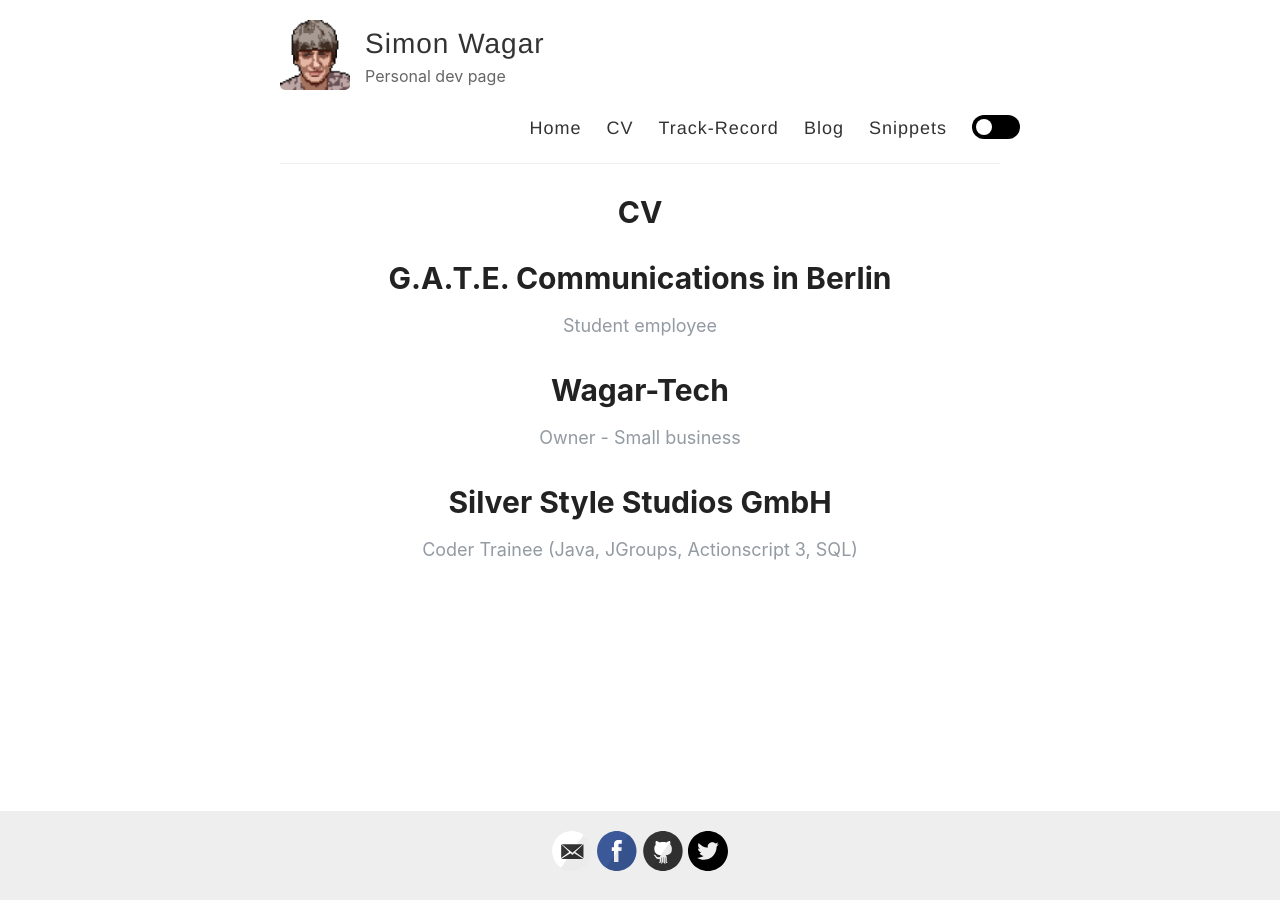
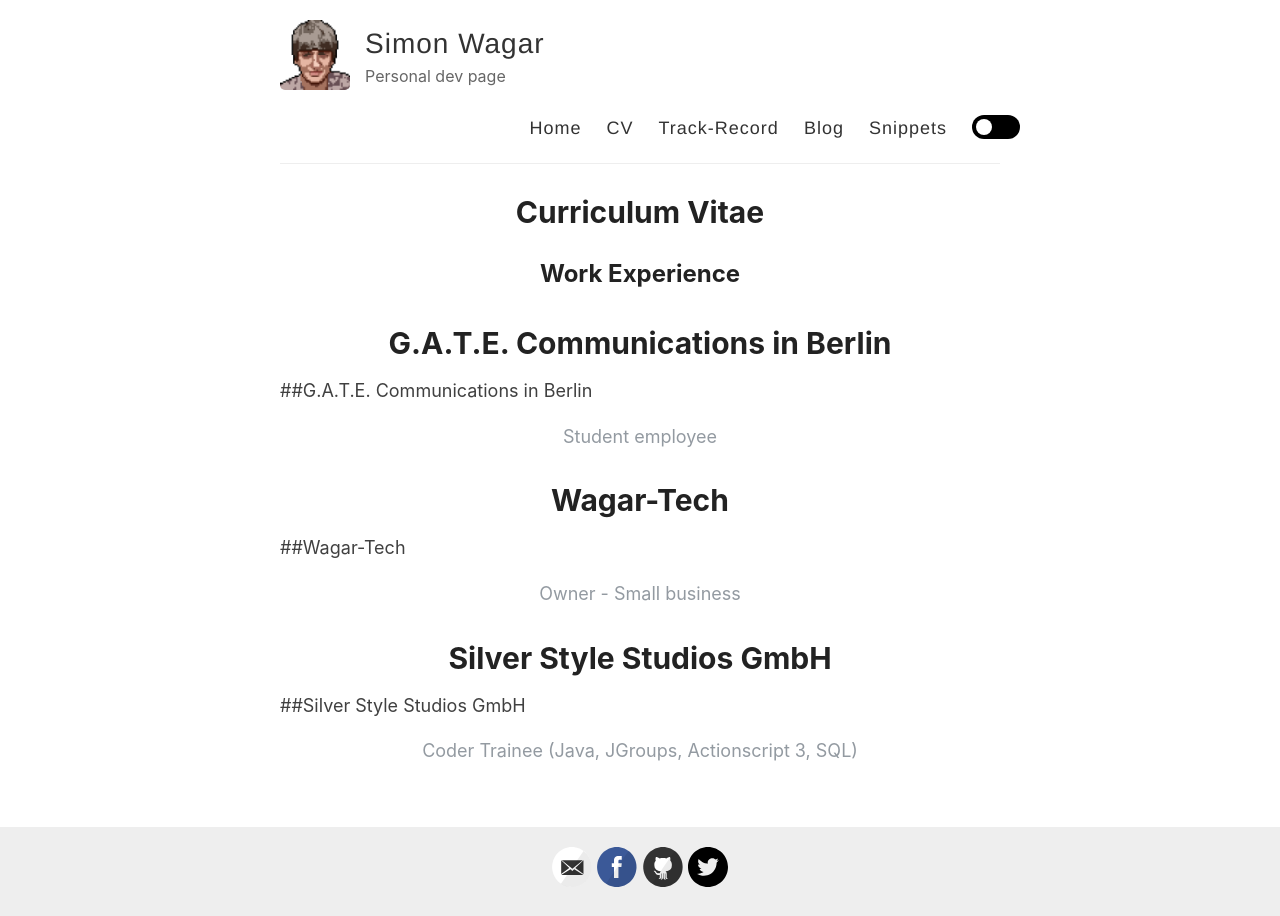
Before and after one commit to swagar/my-reverie, a Jekyll site: the page built from _pages/cv.md, in a window 1280 px wide. Built offline with Jekyll 4.4.1, drawn with Linux system fonts in a browser that asks for light colours.

Commit message:
work on cv

```diff
--- a/_pages/cv.md
+++ b/_pages/cv.md
@@ -1,20 +1,22 @@
 ---
 layout: page
 permalink: /cv/
-title: CV
+title: Curriculum Vitae
 ---
+## Work Experience
 
 <div id="archives">
 {% for page in site.pages %}
     {% if page.type == "work" %}
         <article class="post">
             <h1>{{ page.title }}</h1>
+            ##{{ page.title }}
             <div>
                 <p class="post_date">{{ page.position }}</p>
             </div>
-          <div class="entry">
-            {{ page.excerpt }}
-          </div>
+            <div class="entry">
+                {{ page.excerpt }}
+            </div>
         </article>
     {% endif %}
 {% endfor %}
```
